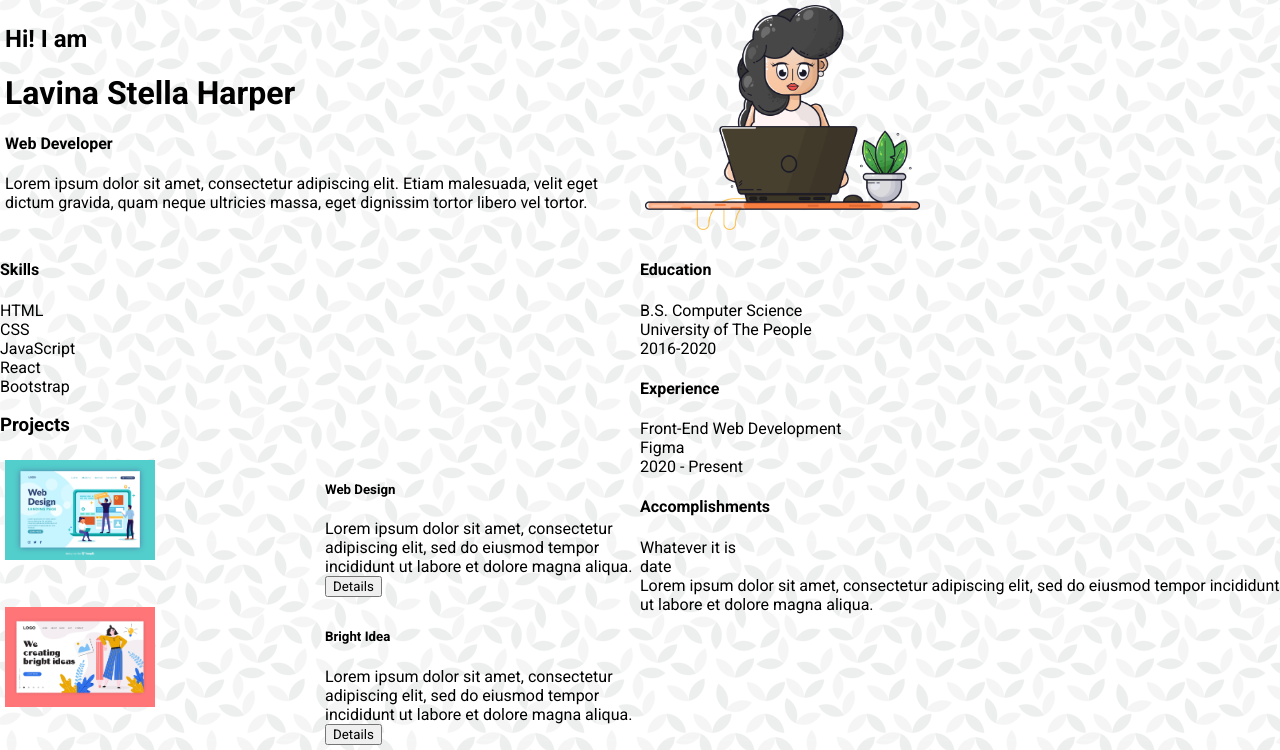
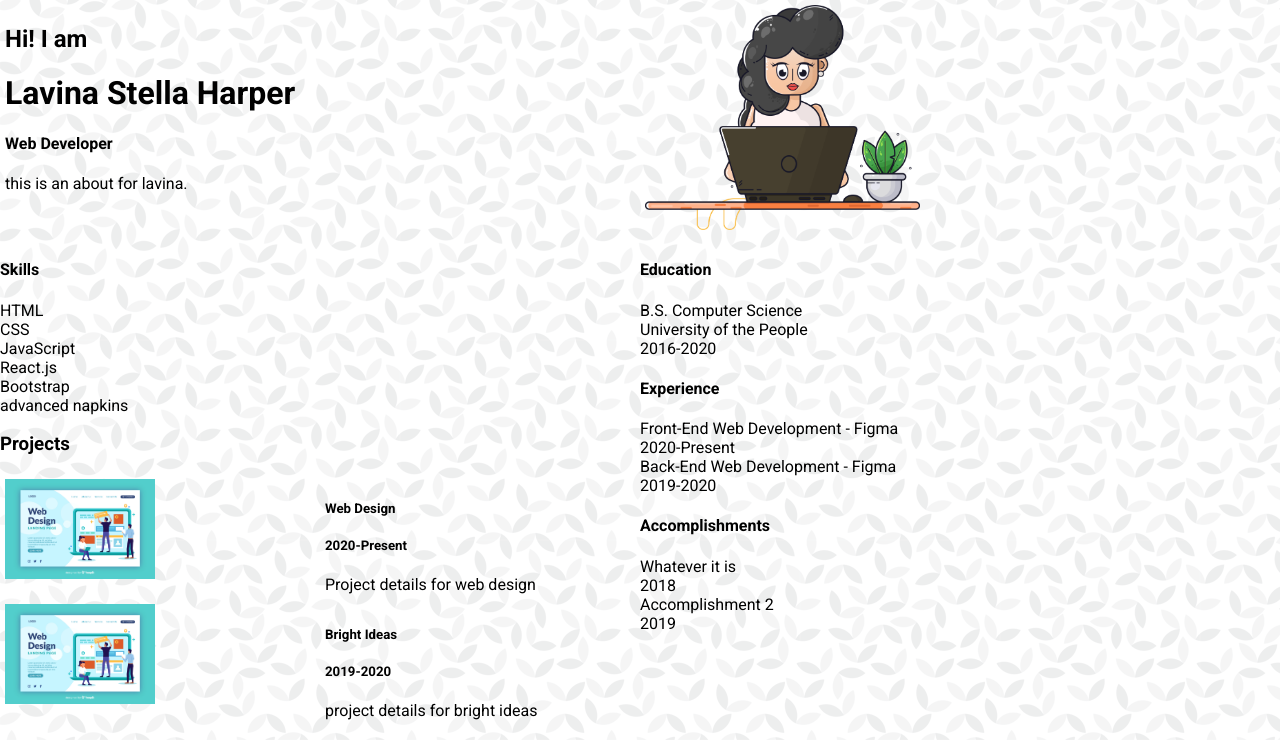
Before and after one commit to MLH-Fellowship/sre-portfolio-site, a Flask app: page / in a window 1280 px wide. Shown: the part 60-810 px from the top of the page. Run offline with Flask 2, Linux system fonts and the light colour scheme.

Commit message:
decompose html/css doc into templates

```diff
--- a/app/__init__.py
+++ b/app/__init__.py
@@ -12,20 +12,24 @@ f.close()
 
 @app.route('/')
 def index():
-    return render_template('index.html', title="MLH Fellow",
-                           content="it me", url=os.getenv("URL"))
+    return render_template('data.html',
+                           data=data,
+                           main="Projects",
+                           side1="Experience",
+                           side2="Accomplishments",
+                           url=os.getenv("URL"))
 
-@app.route('/experience/')
-def experience():
-    return render_template('data.html', title="Experience",
-                           content=data["experience"], url=os.getenv("URL"))
+# @app.route('/experience/')
+# def experience():
+#     return render_template('data.html', title="Experience",
+#                            content=data["experience"], url=os.getenv("URL"))
 
-@app.route('/projects/')
-def projects():
-    return render_template('index.html', title="Projects",
-                           content="projects?", url=os.getenv("URL"))
+# @app.route('/projects/')
+# def projects():
+#     return render_template('index.html', title="Projects",
+#                            content="projects?", url=os.getenv("URL"))
 
-@app.route('/accomplishments/')
-def accomplishments():
-    return render_template('index.html', title="Accomplishments",
-                           content="accomplishments?", url=os.getenv("URL"))
+# @app.route('/accomplishments/')
+# def accomplishments():
+#     return render_template('index.html', title="Accomplishments",
+#                            content="accomplishments?", url=os.getenv("URL"))
--- a/app/templates/data.html
+++ b/app/templates/data.html
@@ -1,9 +1,63 @@
 {% extends "layout.html" %}
-{% block head_title %}{{ title }}{% endblock %}
-{% block body_title %}{{ title }}{% endblock %}
-{% block content %}
-{% for datum in content %}
-<p><b>{{ datum.summary }}</b></p>
-<p>{{ datum.details }}</p>
+{% block header %}{{ data["name"] }}{% endblock %}
+{% block name %}{{ data["name"] }}{% endblock %}
+{% block title %}{{ data["title"] }}{% endblock %}
+{% block about %}{{ data["about"] }}{% endblock %}
+
+{% block education %}
+<h4>Education</h4>
+<text>
+{{ data["education"]["degree"] }} <br />
+{{ data["education"]["school"] }} <br />
+{{ data["education"]["date"] }}
+</text>
+{% endblock %}
+
+{% block skills %}
+<h4>Skills</h4>
+<ul class="no-bullets">
+    {% for skill in data["skills"] %}
+    <li>{{ skill }}</li>
+    {% endfor %}
+</ul>
+{% endblock %}
+
+{% block main %}
+<h3>{{ main }}</h3>
+{% for datum in data[main] %}
+<div class="row">
+    <div class="column">
+	<img
+	    src="/static/img/project1.jpg"
+	    style="width: 150px; height: 100px"
+	    />
+    </div>
+    <div class="column">
+	<h5>{{ datum["name"] }}</h5>
+	<h5>{{ datum["date"] }}</h5>
+	<text>{{ datum["details"] }}</text>
+    </div>
+</div>
 {% endfor %}
 {% endblock %}
+
+{% block side1 %}
+<h4>{{ side1 }}</h4>
+{% for datum in data[side1] %}
+<text>
+    {{ datum["name"] }}<br />
+    {{ datum["date"] }}<br />
+</text>
+
+{% endfor %}
+{% endblock %}
+
+{% block side2 %}
+<h4>Accomplishments</h4>
+{% for datum in data[side2] %}
+<text>
+    {{ datum["name"] }}<br />
+    {{ datum["date"] }}<br />
+</text>
+{% endfor %}
+{% endblock %}
--- a/app/templates/layout.html
+++ b/app/templates/layout.html
@@ -19,7 +19,7 @@
 
 	<link lang="sass" rel="stylesheet" href="/static/styles/main.css" />
 	<link rel="icon" href="/static/img/favicon.ico" type="image/x-icon" />
-    <title>{% block head_title %}{% endblock %}</title>
+	<title>{% block header %}{% endblock %}</title>
     </head>
     <header>
 	<a href="#">Contact</a>
@@ -30,109 +30,23 @@
 	    <div class="row">
 		<div class="column">
 		    <h2>Hi! I am</h2>
-          <h1>Lavina Stella Harper</h1>
-          <h4>Web Developer</h4>
-          <text>
-            Lorem ipsum dolor sit amet, consectetur adipiscing elit. Etiam
-            malesuada, velit eget dictum gravida, quam neque ultricies massa,
-            eget dignissim tortor libero vel tortor.
-          </text>
+		    <h1>{% block name %}{% endblock %}</h1>
+		    <h4>{% block title %}{% endblock %}</h4>
+		    <text> {% block about %}{% endblock %} </text>
 		</div>
 		<div class="column">
-          <img
-            src="/static/img/profile-pic.png"
-            style="width: 275px; height: 225px"
-          />
+		    <img src="/static/img/profile-pic.png" style="width: 275px; height: 225px" />
 		</div>
 	    </div>
 	</div>
 	<div class="technical-side">
-      <h4>Skills</h4>
-      <ul class="no-bullets">
-        <li>HTML</li>
-        <li>CSS</li>
-        <li>JavaScript</li>
-        <li>React</li>
-        <li>Bootstrap</li>
-      </ul>
-      <h3>Projects</h3>
-      <div class="row">
-        <div class="column">
-          <img
-            src="/static/img/project1.jpg"
-            style="width: 150px; height: 100px"
-          />
-        </div>
-        <div class="column">
-          <h5>Web Design</h5>
-          <text
-            >Lorem ipsum dolor sit amet, consectetur adipiscing elit, sed do
-            eiusmod tempor incididunt ut labore et dolore magna aliqua.
-          </text>
-          <button type="button" onclick="alert('Hello world!')">Details</button>
-        </div>
-      </div>
-      <div class="row">
-        <div class="column">
-          <img
-            src="/static/img/project2.jpg"
-            style="width: 150px; height: 100px"
-          />
-        </div>
-        <div class="column">
-          <h5>Bright Idea</h5>
-          <text
-            >Lorem ipsum dolor sit amet, consectetur adipiscing elit, sed do
-            eiusmod tempor incididunt ut labore et dolore magna aliqua.
-          </text>
-          <button type="button" onclick="alert('Hello world!')">Details</button>
-        </div>
-      </div>
+	    {% block skills %}{% endblock %}
+	    {% block main %}{% endblock %}
 	</div>
 	<div>
-      <h4>Education</h4>
-      <text
-        >B.S. Computer Science <br />
-        University of The People <br />
-        2016-2020</text
-      >
-      <h4>Experience</h4>
-      <text
-        >Front-End Web Development <br />
-        Figma <br />
-        2020 - Present</text
-      >
-      <h4>Accomplishments</h4>
-      <text
-        >Whatever it is <br />
-        date <br />
-        Lorem ipsum dolor sit amet, consectetur adipiscing elit, sed do eiusmod
-        tempor incididunt ut labore et dolore magna aliqua.
-      </text>
+	    {% block education %}{% endblock %}
+	    {% block side1 %}{% endblock %}
+	    {% block side2 %}{% endblock %}
 	</div>
-
-    <!--<header class="nav-bar">
-      <div class="nav-content">
-        <a href="/">
-          <div class="nav-logo">
-            <img src="/static/img/logo.svg" />
-          </div>
-        </a>
-      </div>
-    </header>
-
-    <div class="profile">
-      <div id="profile-picture" class="profile-picture">
-        <img src="/static/img/logo.jpg" />
-      </div>
-      <h1>{% block body_title %}{% endblock %}</h1>
-      <p>{% block content %}{% endblock %}</p>
-      <p>
-        <a href="/">home</a> | <a href="/experience">experience</a> |
-        <a href="/projects">projects</a> |
-        <a href="/accomplishments">accomplishments</a> |
-        <a href="/skills">skills</a>
-      </p>
-    </div>-->
     </body>
 </html>
--- a/lavina.json
+++ b/lavina.json
@@ -6,44 +6,51 @@
         "school": "University of the People",
         "date": "2016-2020"
     },
-    "about": "Lorem ipsum dolor sit amet, consectetur adipiscing elit. Etiam malesuada, velit eget dictum gravida, quam neque ultricies massa, eget dignissim tortor libero vel tortor. Fusce vitae dui molestie, vulputate augue sit amet, faucibus mauris. Quisque at erat orci. Vestibulum porta mauris id metus scelerisque dapibus. Suspendisse in varius sem, in dictum diam. Ut auctor aliquam blandit. Fusce sed ullamcorper tortor, vitae ultricies augue. Duis rutrum, massa ut egestas pharetra, nulla sem volutpat nibh, id vulputate augue lacus ac ante.",
+    "about": "this is an about for lavina.",
 
-    "skills": ["HTML", "CSS", "JavaScript", "React.js", "Bootstrap"],
+    "skills": [
+        "HTML",
+        "CSS",
+        "JavaScript",
+        "React.js",
+        "Bootstrap",
+        "advanced napkins"
+    ],
 
-    "experience": [
+    "Experience": [
         {
-            "name": "Front-End Web Development",
+            "name": "Front-End Web Development - Figma",
             "date": "2020-Present",
-            "details": "Lorem ipsum dolor sit amet, consectetur adipiscing elit. Etiam malesuada, velit eget dictum gravida, quam neque ultricies massa, eget dignissim tortor libero vel tortor. Fusce vitae dui molestie, vulputate augue sit amet, faucibus mauris. Quisque at erat orci. Vestibulum porta mauris id metus scelerisque dapibus. Suspendisse in varius sem, in dictum diam. Ut auctor aliquam blandit. Fusce sed ullamcorper tortor, vitae ultricies augue. Duis rutrum, massa ut egestas pharetra, nulla sem volutpat nibh, id vulputate augue lacus ac ante."
+            "details": "frontend web details"
         },
         {
-            "name": "Back-End Web Development",
+            "name": "Back-End Web Development - Figma",
             "date": "2019-2020",
-            "details": "Lorem ipsum dolor sit amet, consectetur adipiscing elit. Etiam malesuada, velit eget dictum gravida, quam neque ultricies massa, eget dignissim tortor libero vel tortor. Fusce vitae dui molestie, vulputate augue sit amet, faucibus mauris. Quisque at erat orci. Vestibulum porta mauris id metus scelerisque dapibus. Suspendisse in varius sem, in dictum diam. Ut auctor aliquam blandit. Fusce sed ullamcorper tortor, vitae ultricies augue. Duis rutrum, massa ut egestas pharetra, nulla sem volutpat nibh, id vulputate augue lacus ac ante."
+            "details": "backend web details"
         }
     ],
-    "projects": [
+    "Projects": [
         {
             "name": "Web Design",
             "date": "2020-Present",
-            "details": "Lorem ipsum dolor sit amet, consectetur adipiscing elit. Etiam malesuada, velit eget dictum gravida, quam neque ultricies massa, eget dignissim tortor libero vel tortor. Fusce vitae dui molestie, vulputate augue sit amet, faucibus mauris. Quisque at erat orci. Vestibulum porta mauris id metus scelerisque dapibus. Suspendisse in varius sem, in dictum diam. Ut auctor aliquam blandit. Fusce sed ullamcorper tortor, vitae ultricies augue. Duis rutrum, massa ut egestas pharetra, nulla sem volutpat nibh, id vulputate augue lacus ac ante."
+            "details": "Project details for web design"
         },
         {
             "name": "Bright Ideas",
             "date": "2019-2020",
-            "details": "Lorem ipsum dolor sit amet, consectetur adipiscing elit. Etiam malesuada, velit eget dictum gravida, quam neque ultricies massa, eget dignissim tortor libero vel tortor. Fusce vitae dui molestie, vulputate augue sit amet, faucibus mauris. Quisque at erat orci. Vestibulum porta mauris id metus scelerisque dapibus. Suspendisse in varius sem, in dictum diam. Ut auctor aliquam blandit. Fusce sed ullamcorper tortor, vitae ultricies augue. Duis rutrum, massa ut egestas pharetra, nulla sem volutpat nibh, id vulputate augue lacus ac ante."
+            "details": "project details for bright ideas"
         }
     ],
     "Accomplishments": [
         {
             "name": "Whatever it is",
             "date": "2018",
-            "details": "Lorem ipsum dolor sit amet, consectetur adipiscing elit. Etiam malesuada, velit eget dictum gravida, quam neque ultricies massa, eget dignissim tortor libero vel tortor. Fusce vitae dui molestie, vulputate augue sit amet, faucibus mauris. Quisque at erat orci. Vestibulum porta mauris id metus scelerisque dapibus. Suspendisse in varius sem, in dictum diam. Ut auctor aliquam blandit. Fusce sed ullamcorper tortor, vitae ultricies augue. Duis rutrum, massa ut egestas pharetra, nulla sem volutpat nibh, id vulputate augue lacus ac ante."
+            "details": "accomplishment 1 details"
         },
         {
             "name": "Accomplishment 2",
             "date": "2019",
-            "details": "Lorem ipsum dolor sit amet, consectetur adipiscing elit. Etiam malesuada, velit eget dictum gravida, quam neque ultricies massa, eget dignissim tortor libero vel tortor. Fusce vitae dui molestie, vulputate augue sit amet, faucibus mauris. Quisque at erat orci. Vestibulum porta mauris id metus scelerisque dapibus. Suspendisse in varius sem, in dictum diam. Ut auctor aliquam blandit. Fusce sed ullamcorper tortor, vitae ultricies augue. Duis rutrum, massa ut egestas pharetra, nulla sem volutpat nibh, id vulputate augue lacus ac ante."
+            "details": "accomplishment 2 details"
         }
     ]
 }
```
Lines whose indentation alone changed are shown as unchanged.
